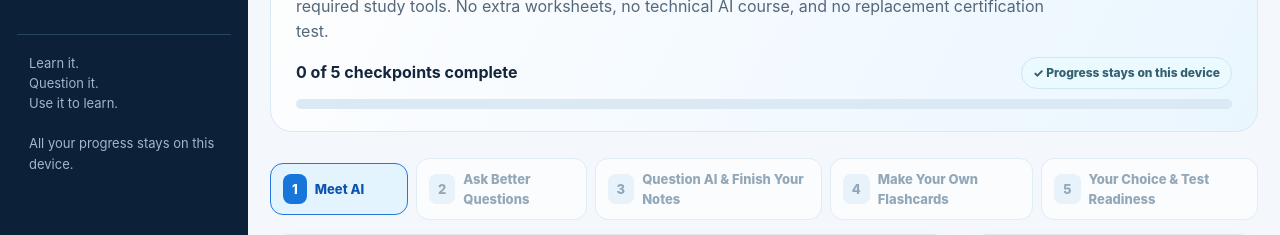
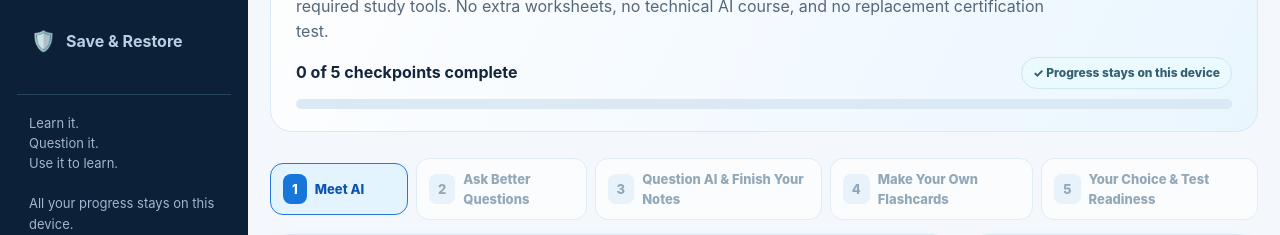
Before and after one commit to universalteacher10-dotcom/room-115-ai-basics-passport, a plain HTML site: page index.html in a window 1280 px wide. Shown: the part 541-776 px from the top of the page. Drawn offline with Linux system fonts and the light colour scheme.

Commit message:
Add dedicated Save and Restore sidebar page

```diff
--- a/index.html
+++ b/index.html
@@ -68,7 +68,7 @@ const RESOURCE = {
  googleyt:"https://www.youtube.com/watch?v=iR2O2GPbB0E",
  codeML:"https://www.youtube.com/watch?v=KHbwOetbmbs"
 };
-const pages=[["path","→","Learning Path"],["home","⌂","Overview"],["study","▤","My Study Kit"],["practice","✧","Practice"],["words","◇","Vocabulary"],["resources","▣","Resources"],["teacher","ⓘ","Teacher Notes"]];
+const pages=[["path","→","Learning Path"],["home","⌂","Overview"],["study","▤","My Study Kit"],["practice","✧","Practice"],["words","◇","Vocabulary"],["resources","▣","Resources"],["teacher","ⓘ","Teacher Notes"],["recovery","🛡️","Save & Restore"]];
 const lexicon=[
  ["AI","Computer technology that can recognize patterns, respond to information, or create outputs.","Know AI","A chatbot answering a question"],
  ["Chatbot","An application that responds in a conversation using text or voice.","Know AI","A student asks a question in a chat window"],
@@ -127,7 +127,7 @@ const link=(label,url)=>`<a target="_blank" rel="noopener noreferrer" href="${ur
 function bar(count,total){return `<div class="progress" role="progressbar" aria-valuemin="0" aria-valuemax="${total}" aria-valuenow="${count}"><b style="width:${100*count/total}%"></b></div>`}
 function section(title,sub=""){return `<div class="sectionTitle"><div><h2>${title}</h2>${sub?`<div class="small muted">${sub}</div>`:""}</div></div>`}
 function draw(){nav.innerHTML=pages.map(([p,ic,n])=>`<button class="nav ${p===state.page?"active":""}" onclick="setPage('${p}')"><span style="font-size:20px">${ic}</span><span>${n}</span></button>`).join("");
- const views={path:guidedPathView,home:homeView,learn:learnView,practice:practiceView,study:studyView,words:wordsView,resources:resourcesView,teacher:teacherView};
+ const views={path:guidedPathView,home:homeView,learn:learnView,practice:practiceView,study:studyView,words:wordsView,resources:resourcesView,teacher:teacherView,recovery:()=>`<div id="recovery-slot"></div>`};
  content.innerHTML=views[state.page]();
 }
 
```
